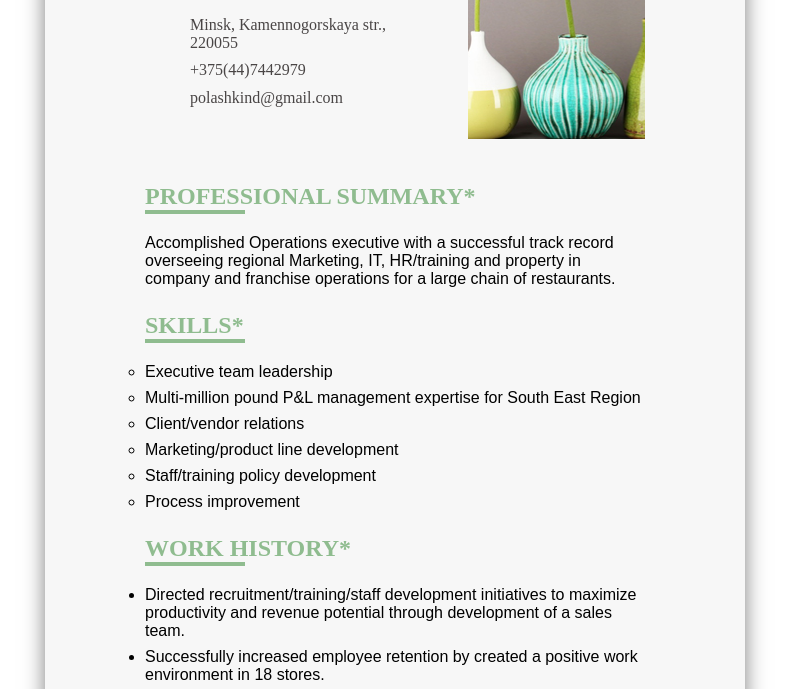
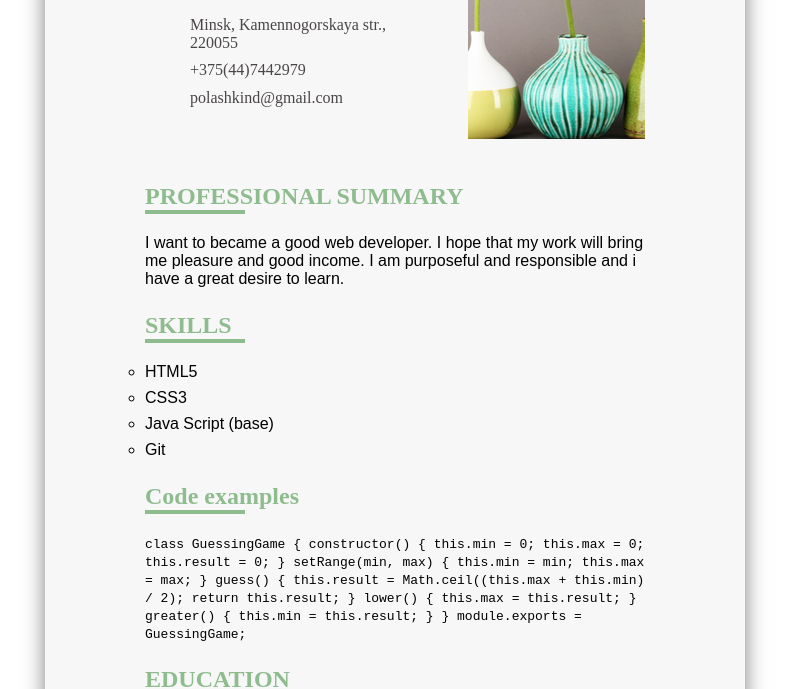
Before and after one commit to polashkind/rsschool-2019Q1-cv, a plain HTML site: page index.html in a window 1280 px wide. Shown: the part 191-880 px from the top of the page, without its empty margins (245-1034 px from the left). Drawn offline with Linux system fonts and the light colour scheme.

Commit message:
feat: add basic page layout

```diff
--- a/index.html
+++ b/index.html
@@ -23,39 +23,56 @@
       <main class="main">
         <div class="main-wrapper">
           <section>
-            <h2>PROFESSIONAL SUMMARY*</h2>
+            <h2>PROFESSIONAL SUMMARY</h2>
             <p>
-              Accomplished Operations executive with a successful track record overseeing regional Marketing,
-              IT, HR/training and property in company and franchise operations for a large chain of restaurants.
+              I want to became a good web developer. I hope that my work will bring me pleasure and good income. I am purposeful and responsible and i have a great desire to learn.
             </p>
           </section>
           <section>
-            <h2>SKILLS*</h2>
+            <h2>SKILLS</h2>
             <ul type="circle">
-              <li>Executive team leadership </li>
-              <li>Multi-million pound P&L management expertise for South East Region</li>
-              <li>Client/vendor relations</li>
-              <li>Marketing/product line development</li>
-              <li>Staff/training policy development </li>
-              <li>Process improvement</li>
+              <li>HTML5 </li>
+              <li>CSS3</li>
+              <li>Java Script (base)</li>
+              <li>Git</li>
             </ul>
           </section>
           <section>
-            <h2>WORK HISTORY*</h2>
-            <ul>
-              <li>Directed recruitment/training/staff development initiatives to maximize productivity and revenue potential through development of a sales team.</li>
-              <li>Successfully increased employee retention by created a positive work environment in 18 stores.</li>
-              <li>Administered daily operations to ensure policies were adhered to and understood by sales staff.</li>
-              <li>Cultivated strong business relationships with customers to drive business development.</li>
-              <li>Planned and executed floor merchandising initiatives in collaboration with merchandise management.</li>
-              <li>Ensure store is prepared for internal audits through analysis/preparation of quality assurance and Inventory statistics.</li>
-            </ul>
+            <h2>Code examples</h2>
+            <code>
+              class GuessingGame {
+  constructor() {
+      this.min = 0;
+      this.max = 0;
+      this.result = 0;
+ }
+
+ setRange(min, max) {
+     this.min = min;
+     this.max = max;
+ }
+
+ guess() {
+     this.result = Math.ceil((this.max + this.min) / 2);
+     return this.result;
+ }
+
+ lower() {
+     this.max = this.result;
+ }
+
+ greater() {
+     this.min = this.result;
+ }
+}
+
+module.exports = GuessingGame;
+            </code>
           </section>
           <section class="education">
             <h2>EDUCATION</h2>
             <p>Belarusian National Technical University, 2014 Faculty Power Engineering Department Thermal Power Plants</p>
-            <p>English Level: A2</p>
-            <p>* Joke :)</p>
+            <p>English Level: Pre-Intermediate (A2). I keep learning on my own at the University.</p>
           </section>
         </div>
       </main>
```
